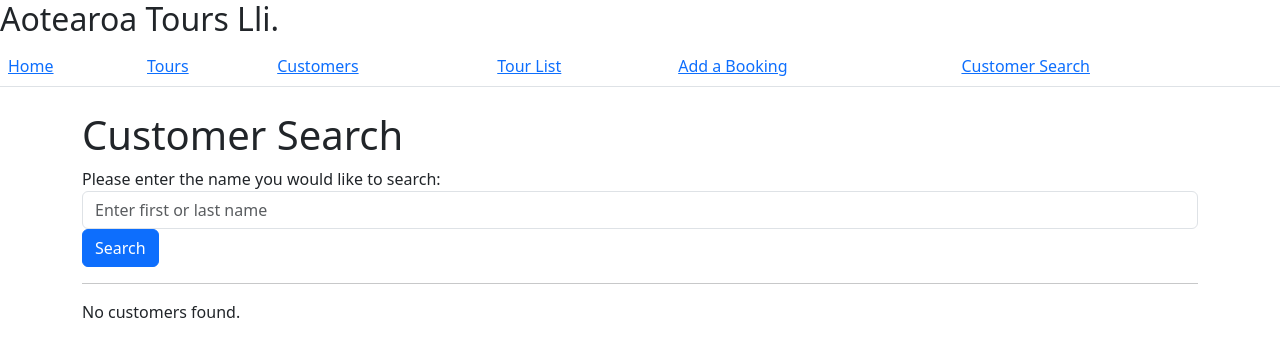
After one commit to MoChen-5632/atl, a Flask app: page /customersearch in a window 1280 px wide. The commit adds this page. Shown: the top 357 px of the page. Run offline with Flask 3, Linux system fonts and the light colour scheme; parts of the project's set-up code (start-up, migrations or seed data) failed here and were passed over.

Commit message:
thrid push

```diff
--- a/app.py
+++ b/app.py
@@ -33,7 +33,6 @@ def getCursor():
 def home():
     return render_template("home.html")
 
-
 @app.route("/tours", methods=["GET","POST"])
 def tours():
     cursor = getCursor()
@@ -57,30 +56,9 @@ def tourlist():
     tourid = request.form.get('tourid')
     tourgroupid = request.form.get('tourgroupid')
     # Display the list of customers on a tour
-    cursor = getCursor()
-    # Fetch tour name
-    cursor.execute("SELECT tourname FROM tours WHERE tourid = %s;", (tourid,))
-    tourname_result = cursor.fetchone()
-    tourname = tourname_result["tourname"] if tourname_result else "Unknown Tour"
-
-        # Fetch customers in the tour group, sorted by last name and DOB (youngest first)
-    cursor.execute("""
-        SELECT customerid, firstname, lastname, dob
-        FROM customers
-        WHERE tourgroupid = %s
-        ORDER BY lastname ASC, dob DESC;
-    """, (tourgroupid,))
-
-    customerlist = cursor.fetchall()
-
-    return render_template("tourlist.html", tourname=tourname, customerlist=customerlist)
-
-    # tourname = request.form('tourname')  # update to get the name of the tour
-    # customerlist = {} # update to get a list of customers on the tour
-    # return render_template("tourlist.html", tourname = tourname, customerlist = customerlist)
-
-
-
+    tourname = ""; # update to get the name of the tour
+    customerlist = {} # update to get a list of customers on the tour
+    return render_template("tourlist.html", tourname = tourname, customerlist = customerlist)
 
 
 @app.route("/customers")
@@ -89,7 +67,85 @@ def customers():
     return render_template("customers.html")
 
 
-@app.route("/booking/add")
+
+# Set a secret key for flash messages ?
+app.secret_key = 'your_secret_key_here'  # Replace with a secure secret key!
+
+@app.route("/booking/add", methods=["GET", "POST"])
 def makebooking():
-    #Make a booking
-    return render_template()
+    cursor = getCursor()  # Get database cursor
+
+    if request.method == "POST":
+        # Handle the form submission for making a booking
+        customer_id = request.form.get('customer_id')
+        tour_id = request.form.get('tour_id')
+        tourgroup_id = request.form.get('tourgroup_id')
+
+        # Get the customer's age from the database to check age restrictions
+        cursor.execute("SELECT dob FROM customers WHERE customerid = %s", (customer_id,))
+        customer = cursor.fetchone()
+
+        if customer:
+            # Assuming calculate_age() is defined elsewhere in your app
+            age = calculate_age(customer['dob'])
+
+            cursor.execute("SELECT agerestriction FROM tours WHERE tourid = %s", (tour_id,))
+            tour = cursor.fetchone()
+
+            if tour:
+                if age < tour['agerestriction']:
+                    # Age restriction not met, display an error message
+                    flash("Age restriction not met for this tour", "error")
+                    return render_template('addbooking.html')
+
+                # Insert the booking into the database
+                cursor.execute("""
+                    INSERT INTO tourbookings (tourgroupid, customerid)
+                    VALUES (%s, %s)
+                """, (tourgroup_id, customer_id))
+                cursor.connection.commit()
+
+                flash("Booking successfully added!", "success")
+                return redirect(url_for('makebooking'))  # Redirect to the same page
+
+    # If GET request, show the form to add a booking
+    cursor.execute("SELECT tourid, tourname FROM tours")
+    tours = cursor.fetchall()
+
+    # Get all customers to populate the "select customer" dropdown
+    cursor.execute("SELECT customerid, CONCAT(firstname, ' ', familyname) AS fullname FROM customers")
+    customers = cursor.fetchall()
+
+    return render_template('addbooking.html', tours=tours, customers=customers)
+
+
+
+
+@app.route("/customersearch", methods=["GET", "POST"])
+def customersearch():
+    cursor = getCursor()  # Get database cursor
+
+    if request.method == "POST":
+        # Get the search term from the form (both first and family name)
+        search_term = request.form.get("search_term")
+
+        # Check if the search term is provided and not empty
+        if search_term:
+            search_term = search_term.lower()  # Safely convert to lowercase
+            qstr = """
+                SELECT customerid, firstname, familyname, email, phone
+                FROM customers
+                WHERE LOWER(firstname) LIKE %s OR LOWER(familyname) LIKE %s;
+            """
+
+            search_term_wildcard = f"%{search_term}%"
+
+            cursor.execute(qstr, (search_term_wildcard, search_term_wildcard))
+            customers = cursor.fetchall()  # Fetch matching customers
+
+            return render_template("customersearch.html", customers=customers)
+        else:
+            # If no search term is provided, display a message
+            return render_template("customersearch.html", error="Please enter a search term.")
+
+    return render_template("customersearch.html", customers=None)
--- a/templates/base.html
+++ b/templates/base.html
@@ -17,6 +17,8 @@
           <td><a href="{{url_for('tours')}}">Tours</a></td>
           <td><a href="{{url_for('customers')}}">Customers</a></td>
           <td><a href="{{url_for('tourlist')}}">Tour List</a></td>
+          <td><a href="{{url_for('makebooking')}}">Add a Booking</a></td>
+          <td><a href="{{url_for('customersearch')}}">Customer Search</a></td>
 
             <!-- New line -->
         </tr>
--- /dev/null
+++ b/templates/customersearch.html
@@ -0,0 +1,69 @@
+{% extends "base.html" %}
+
+{% block title %}ATL - Tours{% endblock %}
+
+{% block content %}
+
+
+<head>
+    <meta charset="UTF-8">
+    <meta name="viewport" content="width=device-width, initial-scale=1.0">
+    <title>Customer Search</title>
+    <!-- Bootstrap CSS -->
+    <link href="https://cdn.jsdelivr.net/npm/bootstrap@5.3.3/dist/css/bootstrap.min.css" rel="stylesheet" integrity="sha384-QWTKZyjpPEjISv5WaRU9OFeRpok6YctnYmDr5pNlyT2bRjXh0JMhjY6hW+ALEwIH" crossorigin="anonymous">
+</head>
+<body>
+    <div class="container mt-4">
+        <h1>Customer Search</h1>
+
+        <!-- Search Form -->
+        <form method="POST">
+            <div class="form-group">
+                <label for="search_term">Please enter the name you would like to search:</label>
+                <input type="text" class="form-control" id="search_term" name="search_term" placeholder="Enter first or last name" required>
+            </div>
+            <button type="submit" class="btn btn-primary">Search</button>
+        </form>
+
+        <!-- Error Message -->
+        {% if error %}
+            <div class="alert alert-danger mt-3">
+                {{ error }}
+            </div>
+        {% endif %}
+
+        <hr>
+
+        {% if customers %}
+        <h2>Search Results</h2>
+        <table class="table">
+            <thead>
+                <tr>
+                    <th>Customer ID</th>
+                    <th>First Name</th>
+                    <th>Family Name</th>
+                    <th>Email</th>
+                    <th>Phone</th>
+                </tr>
+            </thead>
+            <tbody>
+                {% for customer in customers %}
+                <tr>
+                    <td>{{ customer.customerid }}</td>
+                    <td>{{ customer.firstname }}</td>
+                    <td>{{ customer.familyname }}</td>
+                    <td>{{ customer.email }}</td>
+                    <td>{{ customer.phone }}</td>
+                </tr>
+                {% endfor %}
+            </tbody>
+        </table>
+        {% else %}
+        <p>No customers found.</p>
+        {% endif %}
+    </div>
+
+</body>
+</html>
+
+{% endblock %}
```
Also changed, not shown: templates/addbooking.html (added, +73 -0 lines), templates/home.html (+3 -4 lines), templates/tourlist.html (+29 -1 lines).
